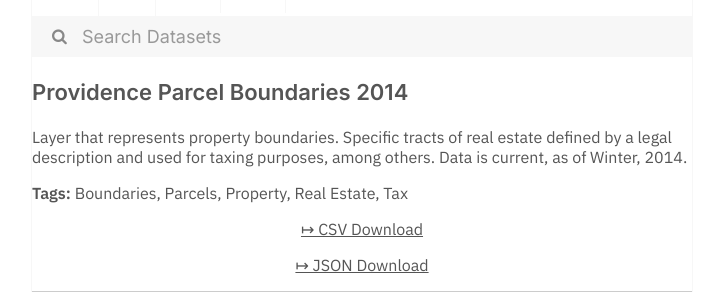
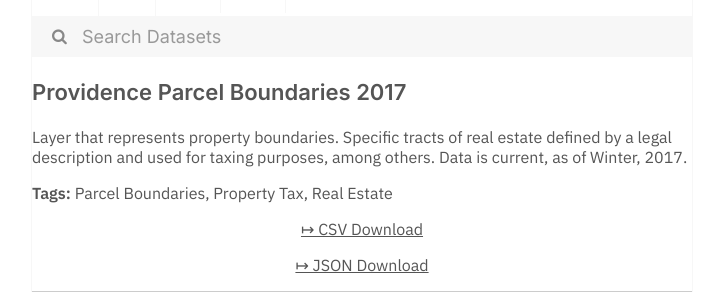
Before and after one commit to dayda-entities/city-of-providence, a Jekyll site: the page built from _posts/2020-11-12-providence-parcel-boundaries-2.md, in a window 1280 px wide. Shown: the part 269-561 px from the top of the page, without its empty margins (278-995 px from the left). Built offline with Jekyll 4.4.1, drawn with Linux system fonts in a browser that asks for light colours.

Commit message:
Publish Data

```diff
--- a/_posts/2020-11-12-providence-parcel-boundaries-2.md
+++ b/_posts/2020-11-12-providence-parcel-boundaries-2.md
@@ -1,21 +1,19 @@
 ---
-title: Providence Parcel Boundaries 2014
-created: '2020-11-12T12:32:28.008642'
-modified: '2020-11-12T12:32:28.008651'
+title: Providence Parcel Boundaries 2017
+created: '2020-11-12T12:31:05.852327'
+modified: '2020-11-12T12:31:05.852354'
 state: active
 type: dataset
 tags:
-  - Boundaries
-  - Parcels
-  - Property
+  - Parcel Boundaries
+  - Property Tax
   - Real Estate
-  - Tax
 groups:
   - Local Government
-csv_url: 'https://data.providenceri.gov/api/views/mv4h-mw59/rows.csv?accessType=DOWNLOAD'
+csv_url: 'https://data.providenceri.gov/api/views/nyp3-msmz/rows.csv?accessType=DOWNLOAD'
 json_url: >-
-  https://data.providenceri.gov/api/views/mv4h-mw59/rows.json?accessType=DOWNLOAD
+  https://data.providenceri.gov/api/views/nyp3-msmz/rows.json?accessType=DOWNLOAD
 layout: post
 
 ---
-Layer that represents property boundaries. Specific tracts of real estate defined by a legal description and used for taxing purposes, among others. Data is current, as of Winter, 2014.
+Layer that represents property boundaries. Specific tracts of real estate defined by a legal description and used for taxing purposes, among others. Data is current, as of Winter, 2017.
```
